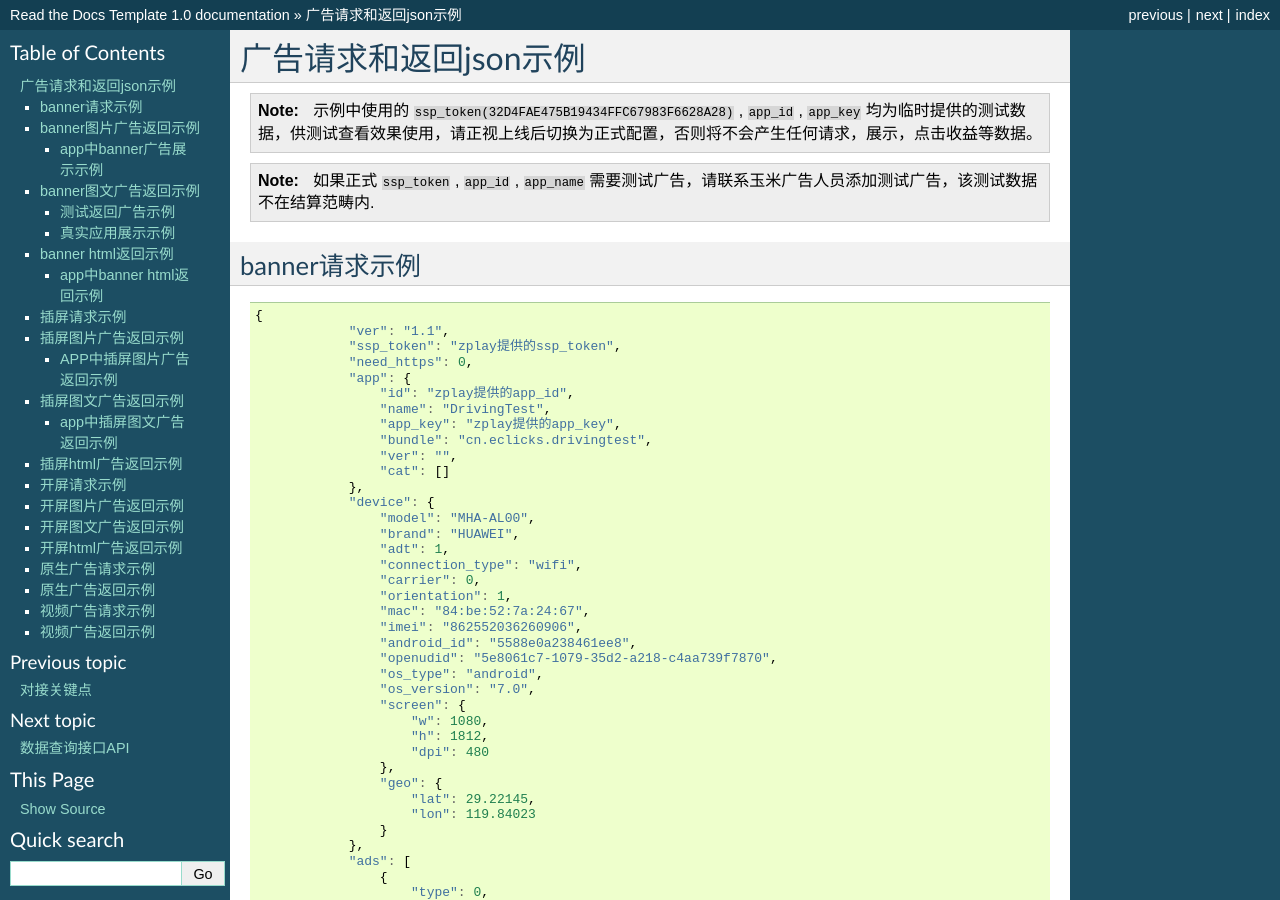
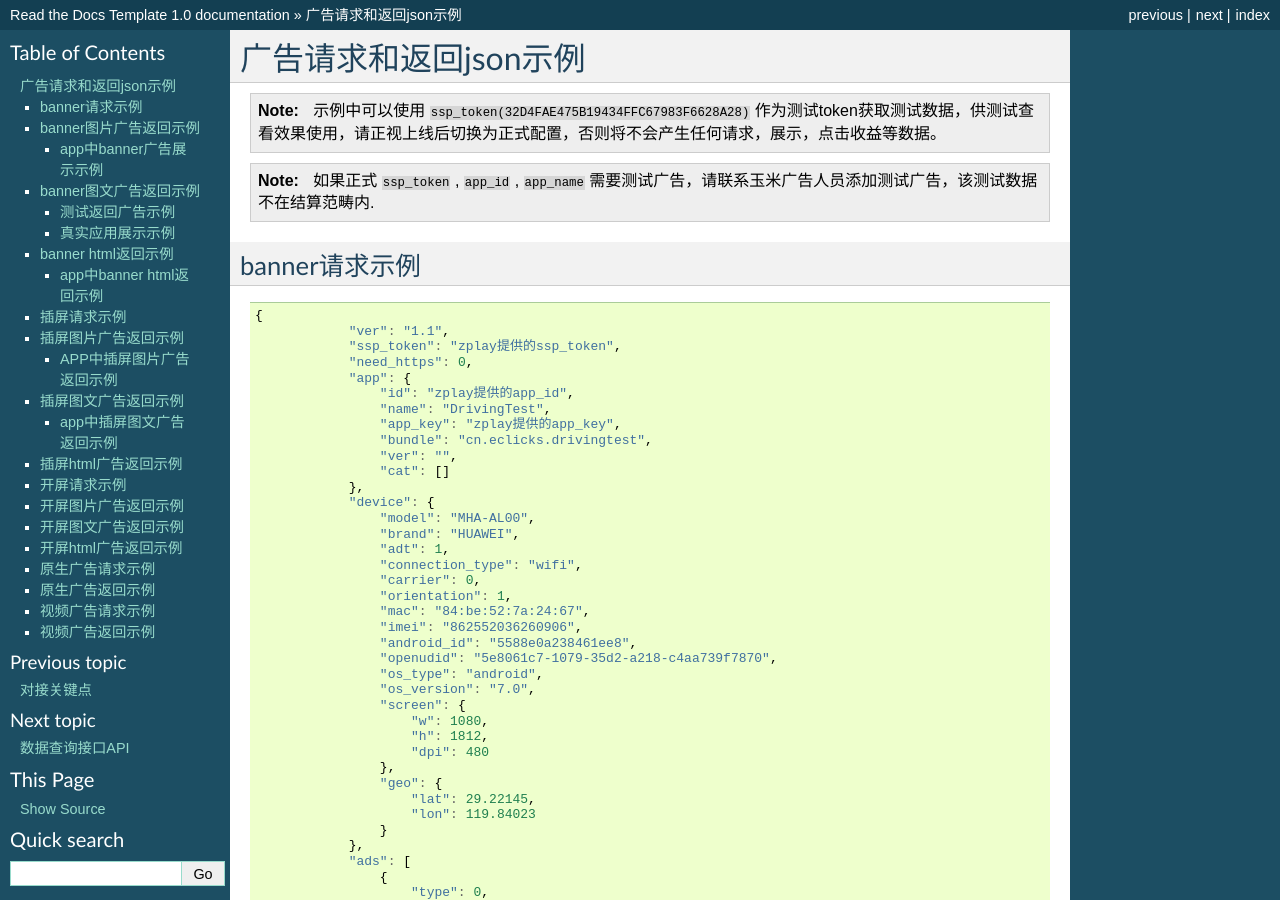
Before and after one commit to yumimobi/adx_ssp_doc, a Sphinx documentation site: the page built from docs/request_and_response.rst, in a window 1280 px wide and 900 px high. Built offline with Sphinx 7.4.7, drawn with Linux system fonts in a browser that asks for light colours.

Commit message:
修改描述不正确的描述

```diff
--- a/docs/import_step.rst
+++ b/docs/import_step.rst
@@ -1,7 +1,7 @@
 对接关键点
 ==========
 
-.. warning:: 此处列出的所有对接项请自信阅读，并检查是否都已经符合要求，否则广告在投放过程中，将会出现流量被屏蔽，填充不高，收益较低等问题，请自信核查检验
+.. warning:: 此处列出的所有对接项请自信阅读，并检查是否都已经符合要求，否则广告在投放过程中，将会出现流量被屏蔽，填充不高，收益较低等问题，请仔细核查检验
 
 
 客户端UA和IP地址上报
--- a/docs/request_and_response.rst
+++ b/docs/request_and_response.rst
@@ -1,7 +1,7 @@
 广告请求和返回json示例
 ======================
 
-.. note:: 示例中使用的 ``ssp_token(32D4FAE475B19434FFC67983F6628A28)`` , ``app_id`` , ``app_key`` 均为临时提供的测试数据，供测试查看效果使用，请正视上线后切换为正式配置，否则将不会产生任何请求，展示，点击收益等数据。
+.. note:: 示例中可以使用 ``ssp_token(32D4FAE475B19434FFC67983F6628A28)`` 作为测试token获取测试数据，供测试查看效果使用，请正视上线后切换为正式配置，否则将不会产生任何请求，展示，点击收益等数据。
 
 .. note:: 如果正式 ``ssp_token`` , ``app_id`` , ``app_name`` 需要测试广告，请联系玉米广告人员添加测试广告，该测试数据不在结算范畴内.
 
```
